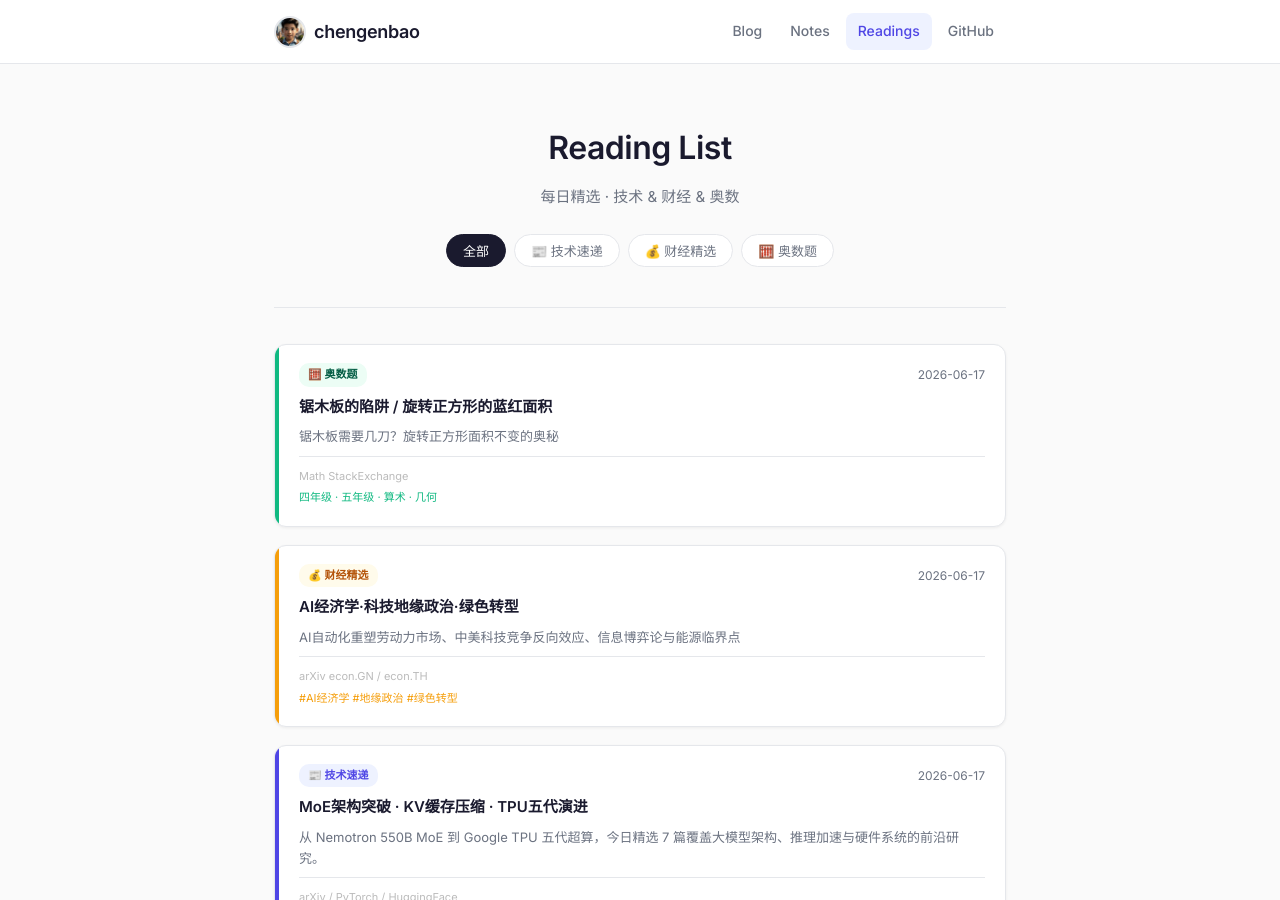
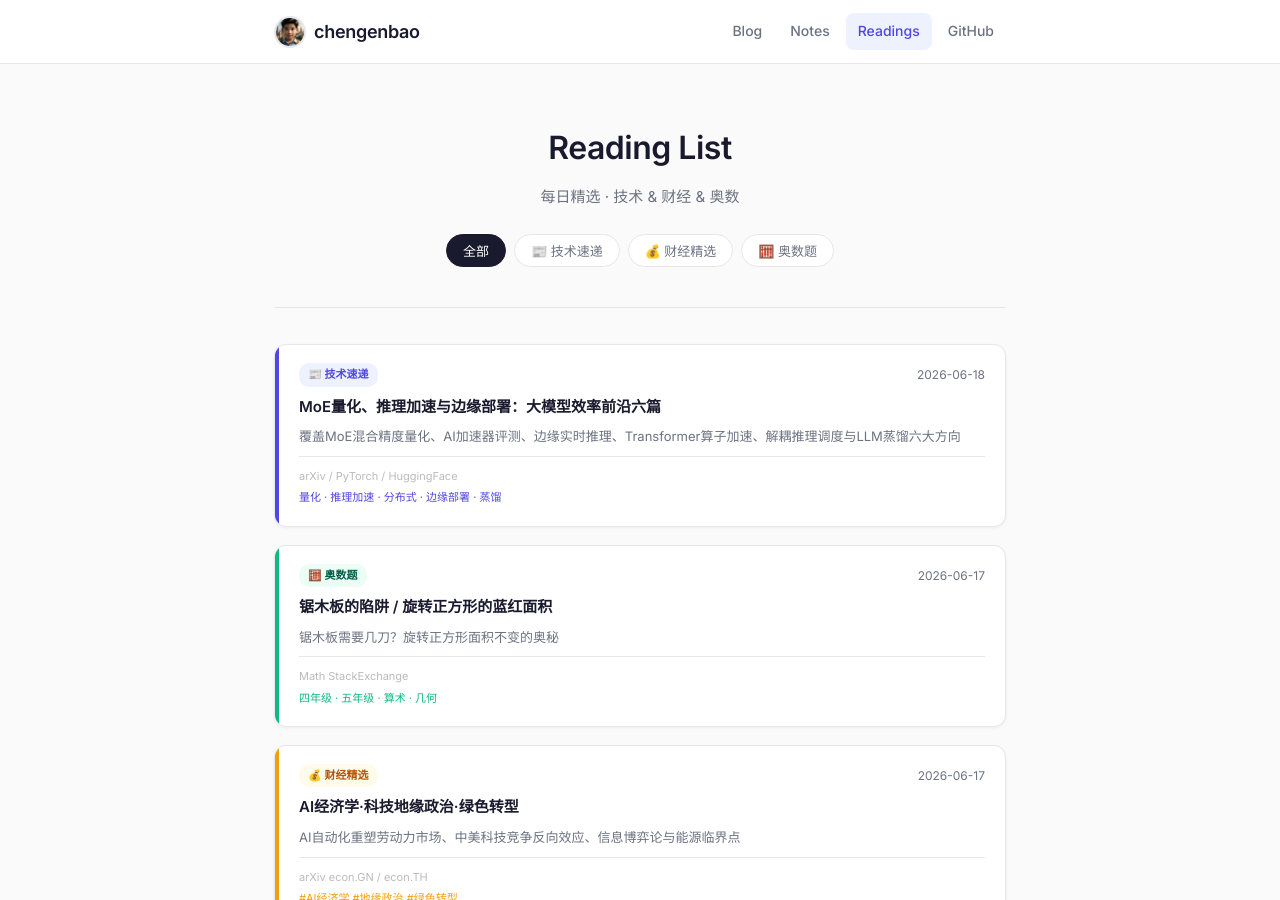
Before and after one commit to chengenbao/chengenbao.github.io, a Jekyll site: the page built from reading-list/index.md, in a window 1280 px wide and 900 px high. Built offline with Jekyll 4.4.1, drawn with Linux system fonts in a browser that asks for light colours.

Commit message:
add tech card 2026-06-18

```diff
--- a/reading-list/index.md
+++ b/reading-list/index.md
@@ -18,6 +18,21 @@
   </div>
 
   <div class="rl-grid">
+<a class="rl-card tech" href="/reading-list/2026-06-18-tech-daily/">
+  <div class="rl-accent"></div>
+  <div class="rl-body">
+    <div class="rl-top">
+      <span class="rl-badge tech">📰 技术速递</span>
+      <time>2026-06-18</time>
+    </div>
+    <h2>MoE量化、推理加速与边缘部署：大模型效率前沿六篇</h2>
+    <p>覆盖MoE混合精度量化、AI加速器评测、边缘实时推理、Transformer算子加速、解耦推理调度与LLM蒸馏六大方向</p>
+    <div class="rl-meta">
+      <span class="rl-source">arXiv / PyTorch / HuggingFace</span>
+      <span class="rl-tags">量化 · 推理加速 · 分布式 · 边缘部署 · 蒸馏</span>
+    </div>
+  </div>
+</a>
 <a class="rl-card math" href="/reading-list/2026-06-17-math/"><div class="rl-accent"></div><div class="rl-body"><div class="rl-top"><span class="rl-badge math">🧮 奥数题</span><time>2026-06-17</time></div><h2>锯木板的陷阱 / 旋转正方形的蓝红面积</h2><p>锯木板需要几刀？旋转正方形面积不变的奥秘</p><div class="rl-meta"><span class="rl-source">Math StackExchange</span><span class="rl-tags">四年级 · 五年级 · 算术 · 几何</span></div></div></a>
 <a class="rl-card finance" href="/reading-list/2026-06-17-finance-daily/">
   <div class="rl-accent"></div>
```
